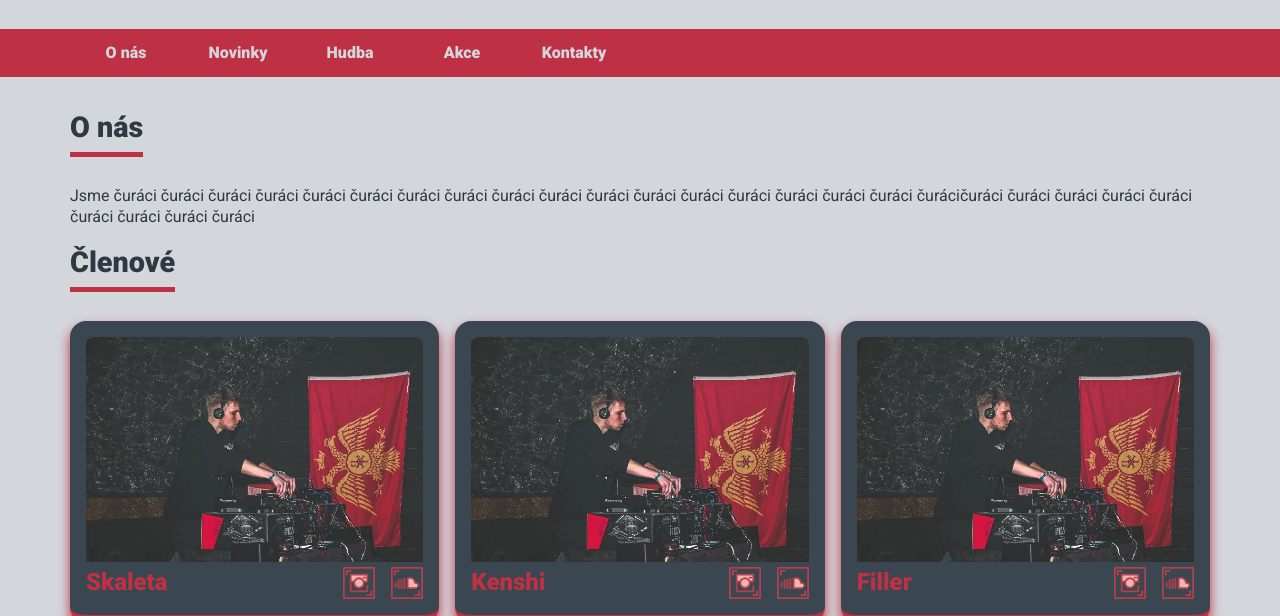
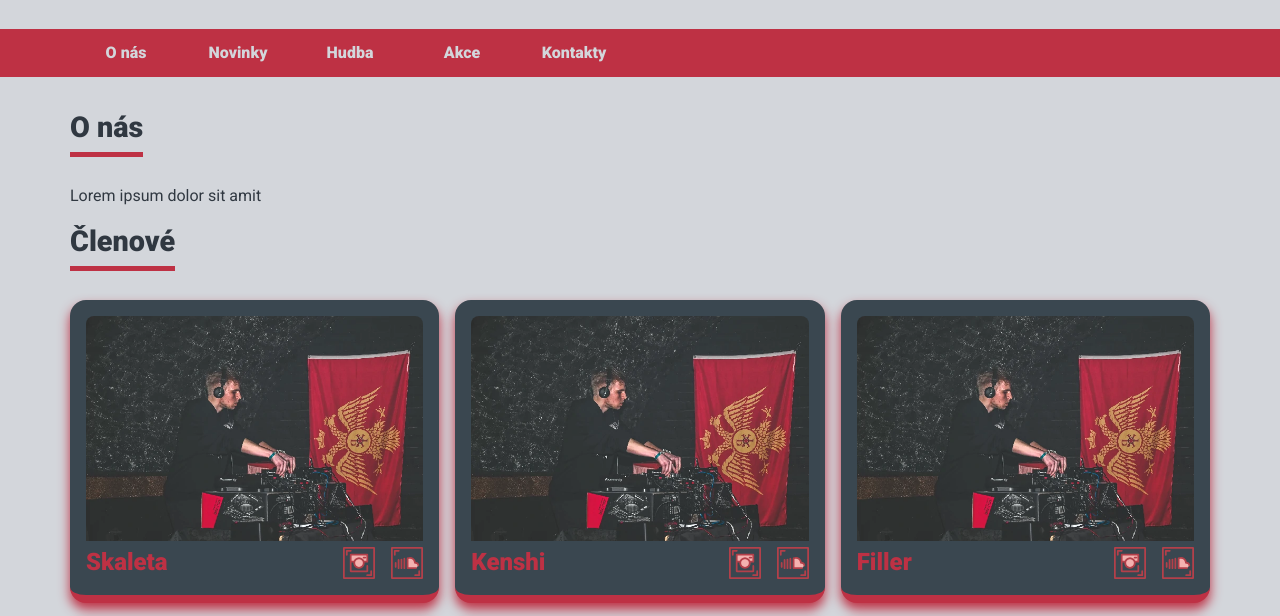
Before and after one commit to galeja00/No-Mercy-web, a plain HTML site: page index.html in a window 1280 px wide. Shown: the part 179-795 px from the top of the page. Drawn offline with Linux system fonts and the light colour scheme.

Commit message:
Update index.html

```diff
--- a/index.html
+++ b/index.html
@@ -51,7 +51,7 @@
         </section>-->
         <section id="DJs" class="main-parts">
             <h2 class="DJs__head">O nás</h2>
-            <p>Jsme čuráci čuráci čuráci čuráci čuráci čuráci čuráci čuráci čuráci čuráci čuráci čuráci čuráci čuráci čuráci čuráci čuráci čurácičuráci čuráci čuráci čuráci čuráci čuráci čuráci čuráci čuráci</p>
+            <p>Lorem ipsum dolor sit amit</p>
             <h3 class="DJs__head">Členové</h3>
             <ul class="DJs__list">
                 <li class="DJs__element">
```
